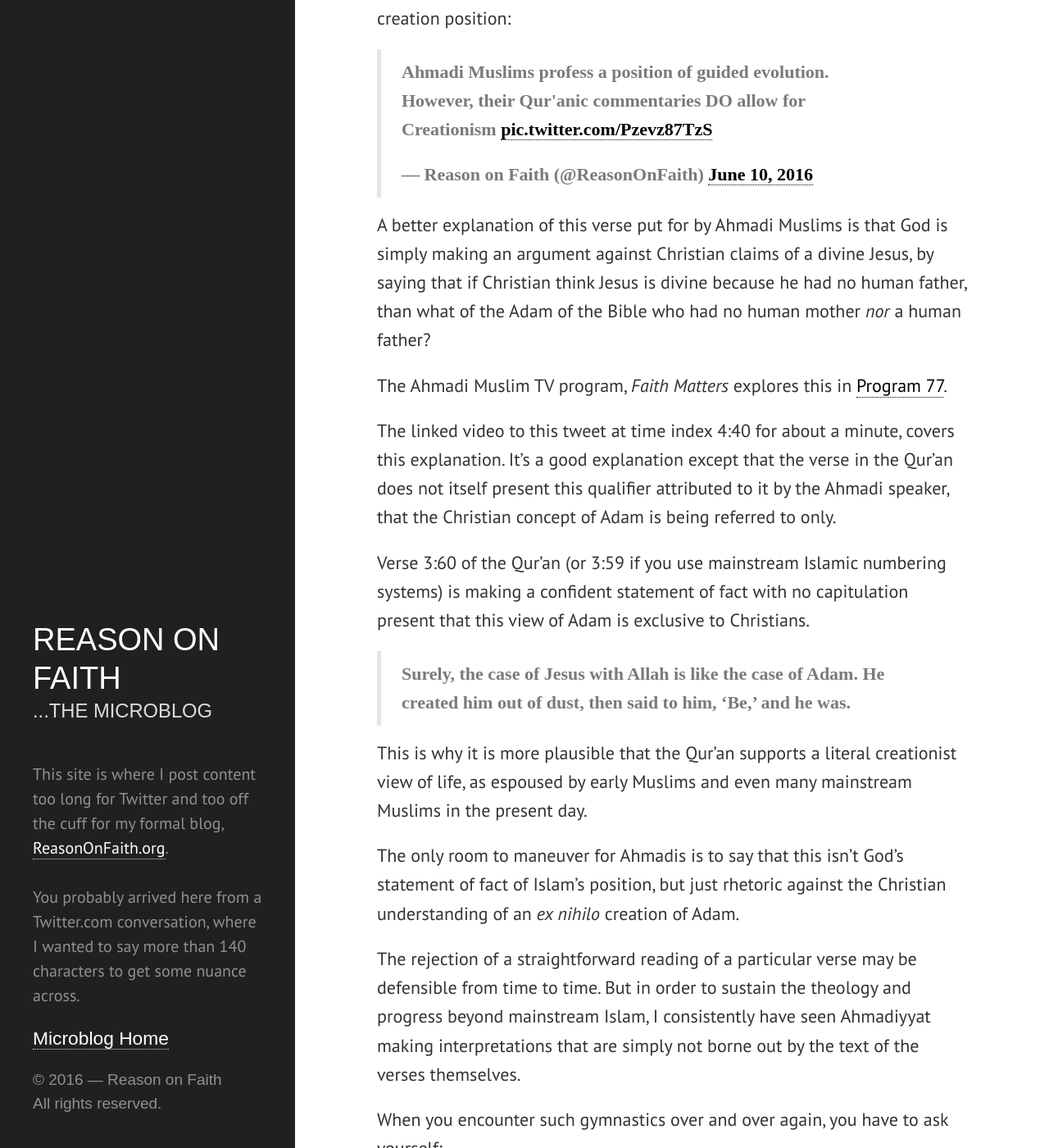
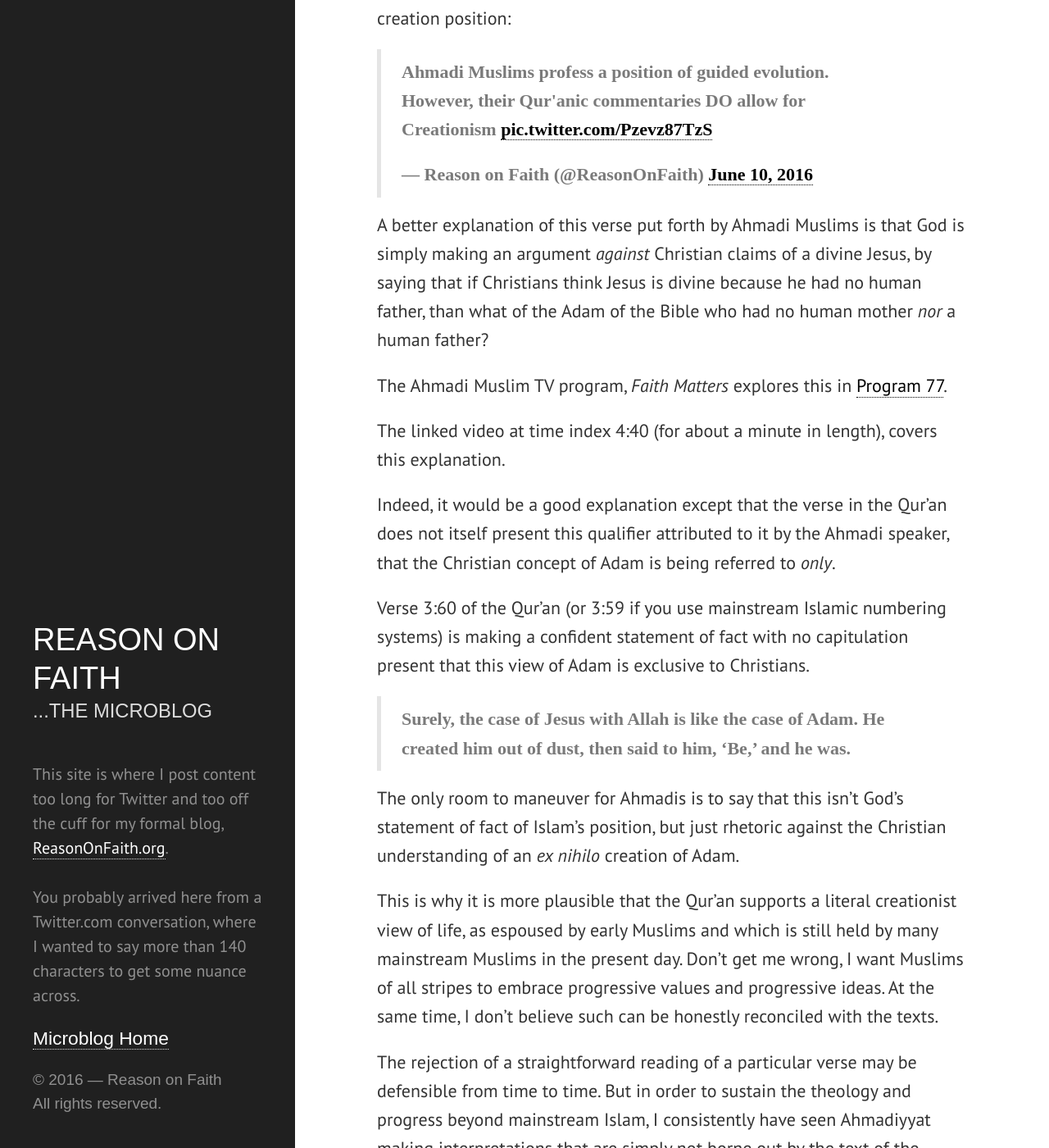
Before and after one commit to ReasonOnFaith/ReasonOnFaith.github.io, a Jekyll site: the page built from _posts/2016-06-18-ahmadi-commentary-on-qur-an-3-60.markdown, in a window 1280 px wide and 1400 px high, scrolled down 301 px. Shown: the whole window at 82% size. Built offline with Jekyll 4.4.1, drawn with Linux system fonts in a browser that asks for light colours; comment, search, counter and statistics services are not loaded; some of the changed text lies outside the part shown.

Commit message:
Post update: Ahmadi Commentary on Qur'an 3:60

```diff
--- a/_posts/2016-06-18-ahmadi-commentary-on-qur-an-3-60.markdown
+++ b/_posts/2016-06-18-ahmadi-commentary-on-qur-an-3-60.markdown
@@ -8,24 +8,26 @@ In the following tweet of mine, I conjectured that even the commentary of an Ahm
 <blockquote class="twitter-tweet" data-lang="en"><p lang="en" dir="ltr">Ahmadi Muslims profess a position of guided evolution. However, their Qur&#39;anic commentaries DO allow for Creationism <a href="https://t.co/Pzevz87TzS">pic.twitter.com/Pzevz87TzS</a></p>&mdash; Reason on Faith (@ReasonOnFaith) <a href="https://twitter.com/ReasonOnFaith/status/741362911902371840">June 10, 2016</a></blockquote>
 <script async src="//platform.twitter.com/widgets.js" charset="utf-8"></script>
 
-A better explanation of this verse put for by Ahmadi Muslims is that God is simply making an argument against Christian claims of a divine Jesus, by saying that if Christian think Jesus is divine because he had no human father, than what of the Adam of the Bible who had no human mother _nor_ a human father?
+A better explanation of this verse put forth by Ahmadi Muslims is that God is simply making an argument _against_ Christian claims of a divine Jesus, by saying that if Christians think Jesus is divine because he had no human father, than what of the Adam of the Bible who had no human mother _nor_ a human father?
 
 The Ahmadi Muslim TV program, _Faith Matters_ explores this in [Program 77](https://youtu.be/B825iH4kqSU?t=4m40s).
 
-The linked video to this tweet at time index 4:40 for about a minute, covers this explanation. It’s a good explanation except that the verse in the Qur’an does not itself present this qualifier attributed to it by the Ahmadi speaker, that the Christian concept of Adam is being referred to only.
+The linked video at time index 4:40 (for about a minute in length), covers this explanation.
+
+Indeed, it would be a good explanation except that the verse in the Qur’an does not itself present this qualifier attributed to it by the Ahmadi speaker, that the Christian concept of Adam is being referred to _only_.
 
 Verse 3:60 of the Qur’an (or 3:59 if you use mainstream Islamic numbering systems) is making a confident statement of fact with no capitulation present that this view of Adam is exclusive to Christians.
 
 > Surely, the case of Jesus with Allah is like the case of Adam. He created him out of dust, then said to him, 'Be,' and he was.
 
-This is why it is more plausible that the Qur’an supports a literal creationist view of life, as espoused by early Muslims and even many mainstream Muslims in the present day.
-
 The only room to maneuver for Ahmadis is to say that this isn’t God’s statement of fact of Islam’s position, but just rhetoric against the Christian understanding of an _ex nihilo_ creation of Adam.
 
-The rejection of a straightforward reading of a particular verse may be defensible from time to time. But in order to sustain the theology and progress beyond mainstream Islam, I consistently have seen Ahmadiyyat making interpretations that are simply not borne out by the text of the verses themselves.
+This is why it is more plausible that the Qur’an supports a literal creationist view of life, as espoused by early Muslims and which is still held by many mainstream Muslims in the present day. Don't get me wrong, I want Muslims of all stripes to embrace progressive values and progressive ideas. At the same time, I don't believe such can be honestly reconciled with the texts.
 
-When you encounter such gymnastics over and over again, you have to ask yourself:
+The rejection of a straightforward reading of a particular verse may be defensible from time to time. But in order to sustain the theology and progress beyond mainstream Islam, I consistently have seen Ahmadiyyat making interpretations that are simply not borne out by the text of the Qur'anic verses themselves.
+
+When you encounter such gymnastics over and over again, throughout your life, you have to ask yourself:
 
 1. What's most likely going on here?
 2. Why does the God of the Qur'an seem to consistently speak plainly to a 7th century understanding?
-3. What evidence from the earliest tafsirs of the Qur'an in Islamic history do Ahmadis cite for the vast majority of such acrobatics?
+3. What evidence from the earliest tafsirs of the Qur'an in Islamic history do Ahmadis cite for the vast majority of such acrobatics? If they can't, isn't it clear that these are post-hoc rationalizations in modern times to patch up obvious weaknesses in the scripture?
```
